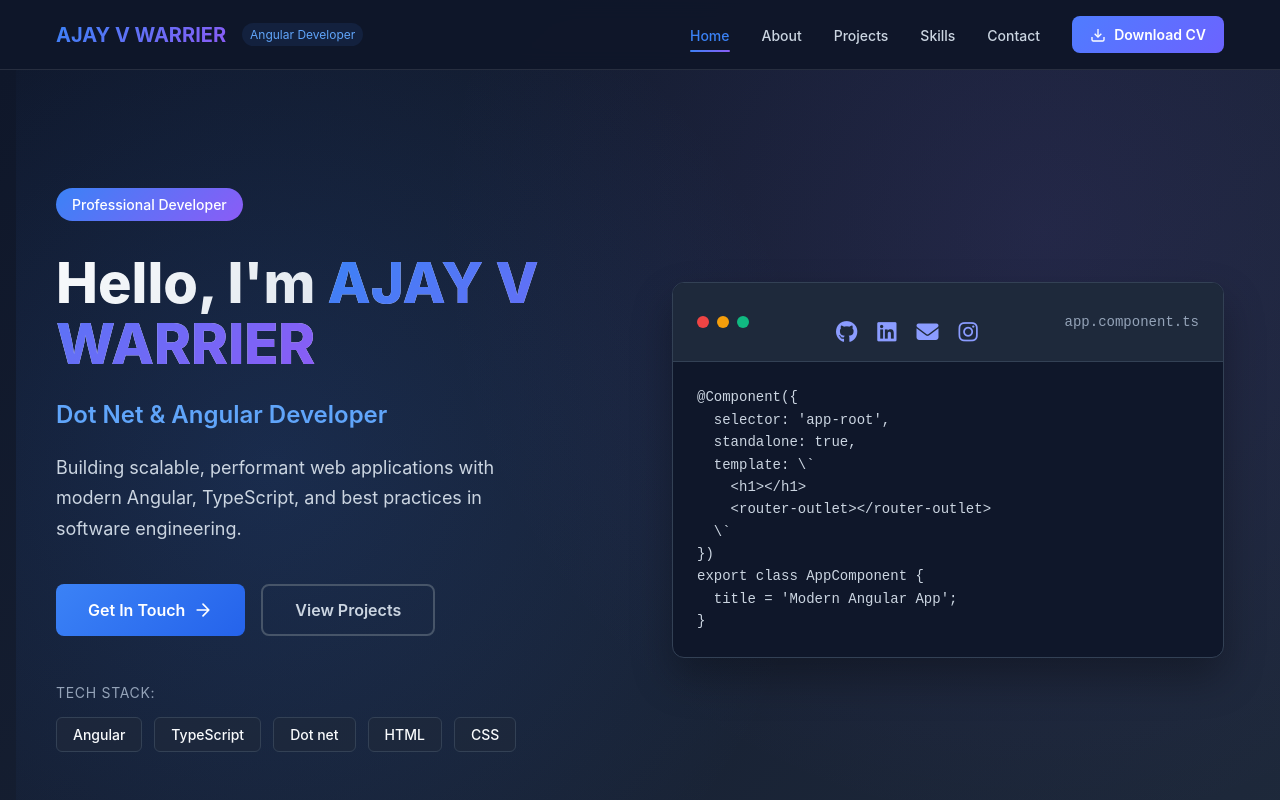
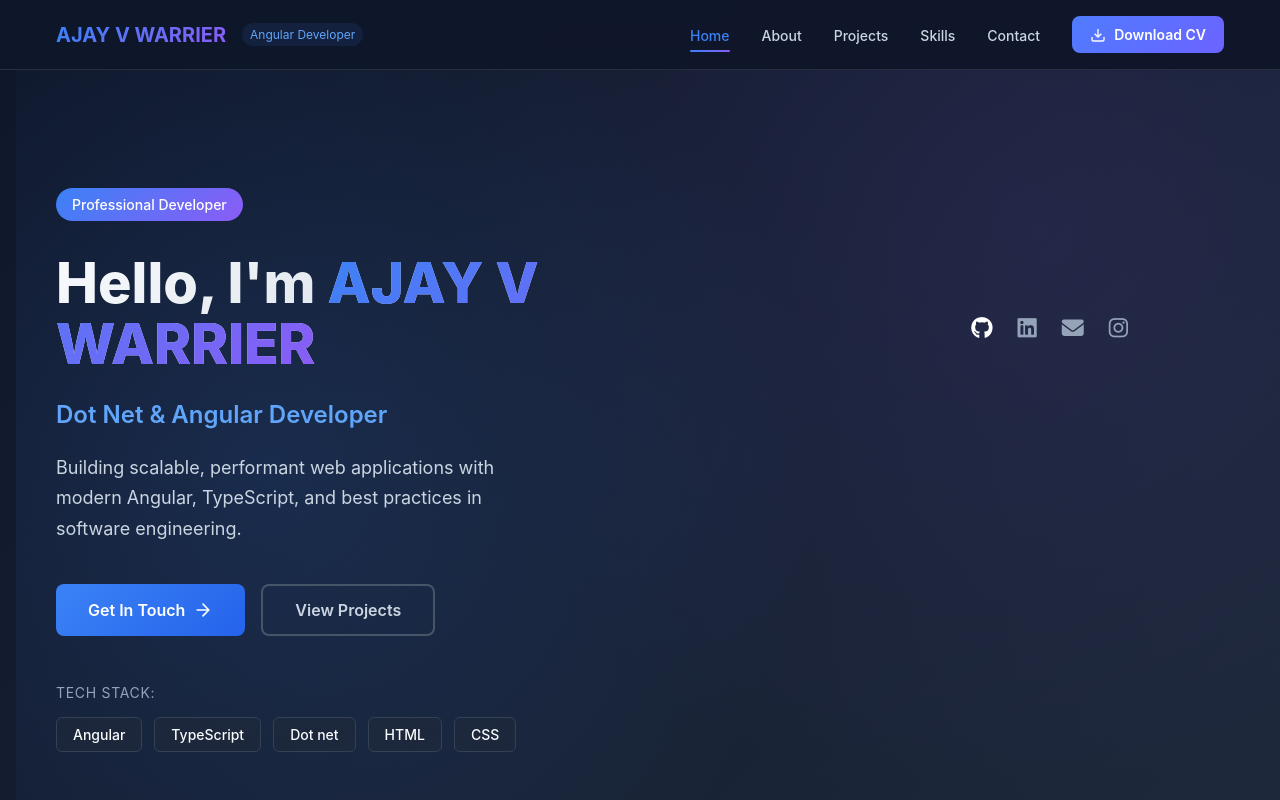
Before and after one commit to Ajayvwarrier/Portfolio, an Angular app: page / in a window 1280 px wide. Built offline with nearby package versions, Linux system fonts and the light colour scheme.

Commit message:
whatsappupdated1

```diff
--- a/src/app/components/footer/footer.html
+++ b/src/app/components/footer/footer.html
@@ -63,7 +63,7 @@
               Email
             </a></li>
             <li>
-              <a href="https://web.whatsapp.com/" class="footer-link">
+              <a href="https://wa.me/919400734219?text=Hello%20I%20want%20to%20know%20more" class="footer-link">
                 <svg class="social-icon" width="16" height="16" viewBox="0 0 24 24" fill="currentColor">
                   <path d="M20.52 3.48A11.94 11.94 0 0012.06 0C5.55 0 .24 5.31.24 11.82c0 2.08.54 4.11 1.57 5.9L0 24l6.44-1.68a11.8 11.8 0 005.62 1.43h.01c6.51 0 11.82-5.31 11.82-11.82 0-3.15-1.23-6.11-3.37-8.45zM12.07 21.6a9.73 9.73 0 01-4.96-1.36l-.35-.21-3.82 1 1.02-3.72-.23-.38a9.72 9.72 0 01-1.49-5.11c0-5.37 4.37-9.74 9.75-9.74 2.6 0 5.04 1.01 6.88 2.86a9.67 9.67 0 012.86 6.88c0 5.38-4.37 9.74-9.75 9.74zm5.34-7.29c-.29-.14-1.72-.85-1.99-.95-.27-.1-.46-.14-.65.15-.19.29-.75.95-.92 1.14-.17.19-.34.21-.63.07-.29-.14-1.23-.45-2.35-1.44-.87-.78-1.45-1.74-1.62-2.03-.17-.29-.02-.45.13-.6.13-.13.29-.34.43-.51.14-.17.19-.29.29-.48.1-.19.05-.36-.02-.51-.07-.14-.65-1.57-.89-2.15-.23-.55-.47-.48-.65-.49h-.56c-.19 0-.51.07-.78.36-.27.29-1.02 1-1.02 2.44s1.05 2.83 1.2 3.03c.14.19 2.07 3.16 5.01 4.43.7.3 1.24.48 1.67.61.7.22 1.34.19 1.85.12.56-.08 1.72-.7 1.96-1.37.24-.67.24-1.25.17-1.37-.07-.12-.26-.19-.55-.33z"/>
                 </svg>
--- a/src/app/components/home/home.css
+++ b/src/app/components/home/home.css
@@ -138,23 +138,59 @@
   transform: translateX(4px);
 }
 
+/* SOCIAL CONTAINER BOX */
 .hero-social {
   margin-top: 20px;
+  position: absolute;
+  top: 120px;        /* adjust if needed */
+  right: 80px;
   display: flex;
-  gap: 20px;
+  gap: 25px;
+  padding: 1.2rem 2rem;
+  /* background: linear-gradient(135deg, rgba(30, 41, 59, 0.8), rgba(15, 23, 42, 0.9));
+  border: 1px solid rgba(59, 130, 246, 0.3); */
+  border-radius: 0.75rem;
+  backdrop-filter: blur(10px);
+  border-top-right-radius: 1.5rem;
+  /* box-shadow: 0 15px 35px rgba(0, 0, 0, 0.4); */
 }
 
+/* ALL ICONS */
 .hero-social a {
-  color: #8b9cff;
   font-size: 22px;
-  transition: 0.3s ease;
+  transition: all 0.3s ease;
+  color: #94a3b8;
 }
 
+/* HOVER EFFECT */
 .hero-social a:hover {
-  color: #ffffff;
-  transform: translateY(-5px);
+  transform: translateY(-6px) scale(1.1);
 }
 
+/* 🔥 GitHub Special Color */
+.hero-social a:nth-child(1) {
+  color: #ffffff;
+}
+
+.hero-social a:nth-child(1):hover {
+  color: #6e40c9; /* Purple highlight */
+  text-shadow: 0 0 10px rgba(110, 64, 201, 0.7);
+}
+
+/* LinkedIn */
+.hero-social a:nth-child(2):hover {
+  color: #0a66c2;
+}
+
+/* Email */
+.hero-social a:nth-child(3):hover {
+  color: #f97316;
+}
+
+/* Instagram */
+.hero-social a:nth-child(4):hover {
+  color: #e1306c;
+}
 
 .tech-stack {
   display: flex;
@@ -194,14 +230,14 @@
   animation: fadeIn 1s ease-out 0.3s both;
 }
 
-.code-snippet {
+/* .code-snippet {
   background: #0f172a;
   border-radius: 0.75rem;
   border: 1px solid #334155;
   overflow: hidden;
   box-shadow: 0 20px 40px rgba(0, 0, 0, 0.3);
-}
-
+} */
+/*
 .code-header {
   background: #1e293b;
   padding: 1rem 1.5rem;
@@ -209,7 +245,7 @@
   align-items: center;
   justify-content: space-between;
   border-bottom: 1px solid #334155;
-}
+} */
 
 .code-dots {
   display: flex;
--- a/src/app/components/home/home.html
+++ b/src/app/components/home/home.html
@@ -35,11 +35,7 @@
       <div class="code-snippet">
         <div class="code-header">
           <div class="code-dots">
-            <span class="dot red"></span>
-            <span class="dot yellow"></span>
-            <span class="dot green"></span>
-          </div>
-          <div class="hero-social">
+            <div class="hero-social">
   <a href="https://github.com/Ajayvwarrier" target="_blank">
     <i class="fab fa-github"></i>
   </a>
@@ -56,20 +52,13 @@
     <i class="fab fa-instagram"></i>
   </a>
 </div>
+            <!-- <span class="dot red"></span>
+            <span class="dot yellow"></span>
+            <span class="dot green"></span> -->
+          </div>
+          <!-- <span class="code-filename">app.component.ts</span> -->
+        </div>
 
-          <span class="code-filename">app.component.ts</span>
-        </div>
-        <pre class="code-content"><code>@Component(&#123;
-  selector: 'app-root',
-  standalone: true,
-  template: \`
-    &lt;h1&gt;&#123;&#123;title&#125;&#125;&lt;/h1&gt;
-    &lt;router-outlet&gt;&lt;/router-outlet&gt;
-  \`
-&#125;)
-export class AppComponent &#123;
-  title = 'Modern Angular App';
-&#125;</code></pre>
       </div>
     </div>
   </div>
```
